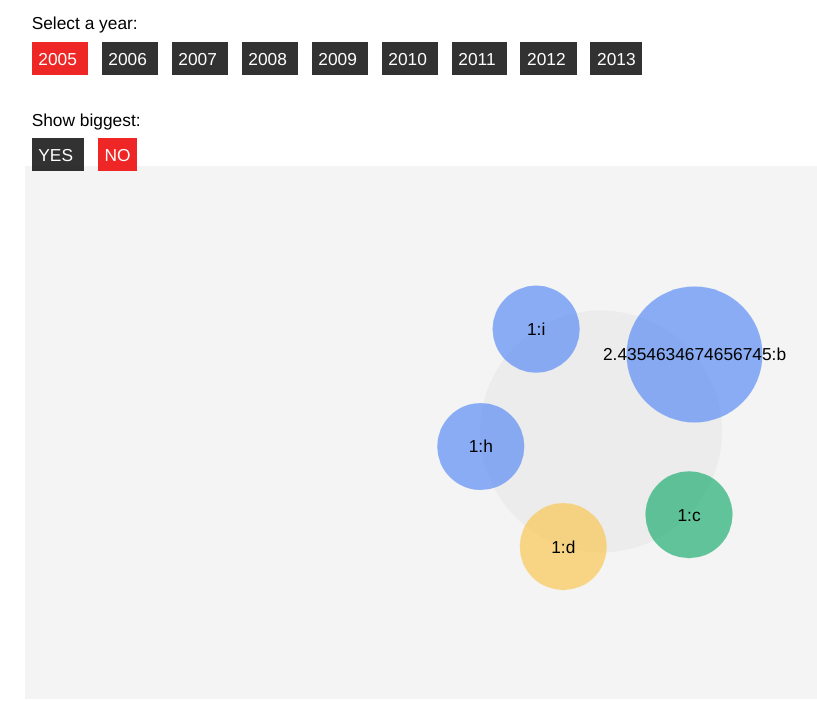
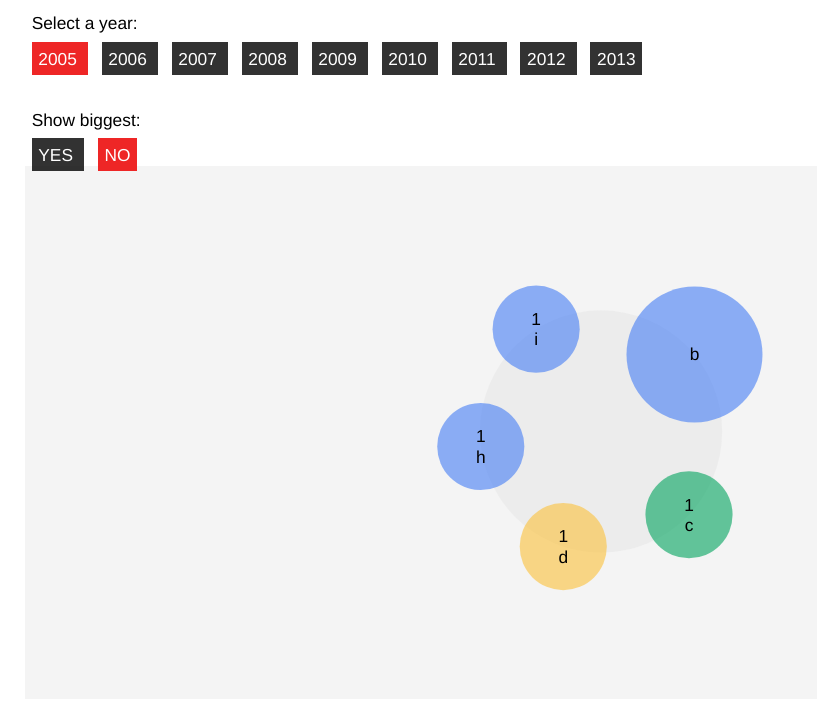
Before and after one commit to Kinross/bubbleChart, a plain HTML site: page index.html in a window 1280 px wide. Shown: the whole page, without its empty margins (39-856 px from the left). Drawn offline with Linux system fonts and the light colour scheme.

Commit message:
hide long names in bubbles

```diff
--- a/index.html
+++ b/index.html
@@ -270,7 +270,24 @@
                         "r": radius * radius_multiplier
                     }, 400);
 
-                    texts[arrayIndex].attr("text", data[dataPoint][i].area + ":" + data[dataPoint][i].id);
+                    texts[arrayIndex].attr("fill-opacity", 0);
+                    texts[arrayIndex].attr("text", data[dataPoint][i].area + "\n" + data[dataPoint][i].id);
+                    if (texts[arrayIndex].getBBox().width < 2 * (radius * radius_multiplier)) {
+                        texts[arrayIndex].attr("fill-opacity", 1);
+                    }
+                    else {
+                        texts[arrayIndex].attr("text", data[dataPoint][i].id);
+                        if (texts[arrayIndex].getBBox().width < 2 * (radius * radius_multiplier)) {
+                            texts[arrayIndex].attr("fill-opacity", 1);
+                        }
+                        else {
+                            texts[arrayIndex].attr("text", data[dataPoint][i].area);
+                            if (texts[arrayIndex].getBBox().width < 2 * (radius * radius_multiplier)) {
+                                texts[arrayIndex].attr("fill-opacity", 1);
+                            }
+                        }
+                    }
+
 
                     texts[arrayIndex].stop().animate({
                         "x": XY.cx,
```
